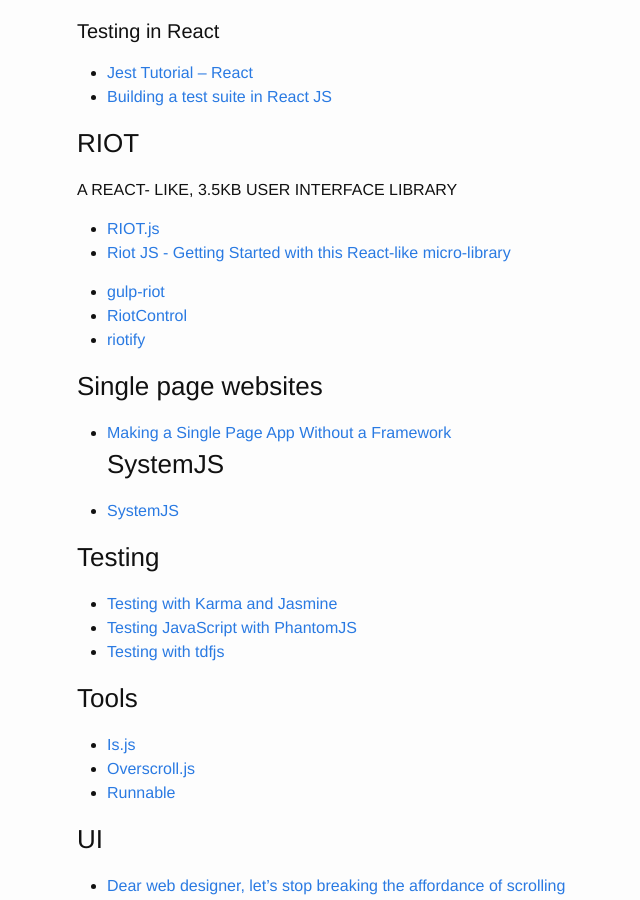
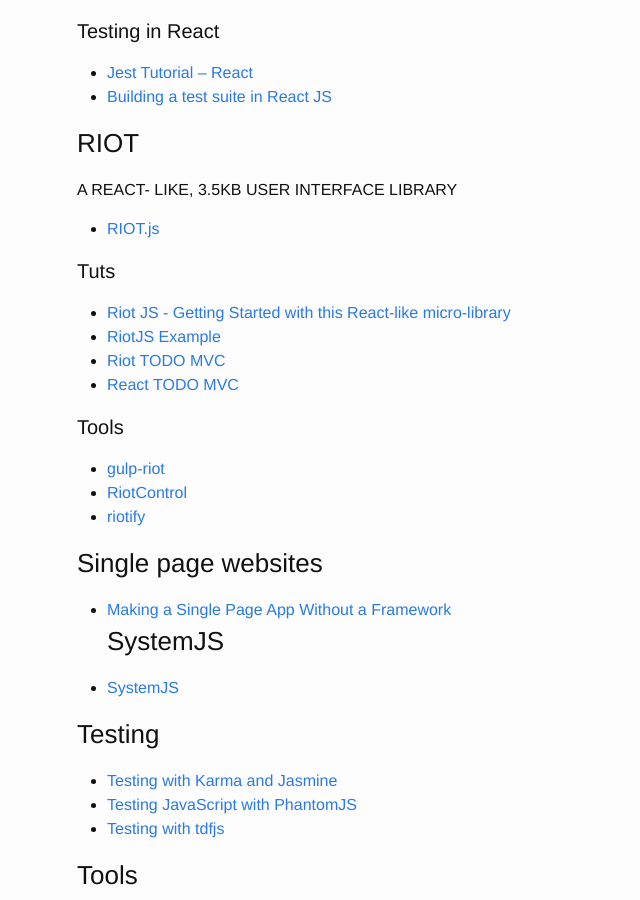
Before and after one commit to brownerd/brownerd.github.io, a Jekyll site: the page built from _posts/2015-01-01-reading-list-2015.md, in a window 1280 px wide and 900 px high, scrolled down 16888 px. Shown: the whole window, without its empty margins (193-833 px from the left). Built offline with Jekyll 4.4.1, drawn with Linux system fonts in a browser that asks for light colours; emoji names are drawn with the system emoji font.

Commit message:
riot tuts

```diff
--- a/_posts/2015-01-01-reading-list-2015.md
+++ b/_posts/2015-01-01-reading-list-2015.md
@@ -934,9 +934,15 @@ An easier, faster way to build apps with React and JavaScript.
 A REACT- LIKE, 3.5KB USER INTERFACE LIBRARY
 
 - [RIOT.js](https://muut.com/riotjs/)
+
+#### Tuts
 - [Riot JS - Getting Started with this React-like micro-library](https://egghead.io/lessons/javascript-riot-js-getting-started?pl=6)
+- [RiotJS Example](http://robertwpearce.com/blog/riotjs-example/)
+- [Riot TODO MVC](http://www.3den.org/riotjs-todomvc/)
+- [React TODO MVC](http://todomvc.com/examples/react/#/)
 
 
+#### Tools
 - [gulp-riot](https://github.com/e-jigsaw/gulp-riot)
 - [RiotControl](https://github.com/jimsparkman/RiotControl)
 - [riotify](https://github.com/jhthorsen/riotify)
```
